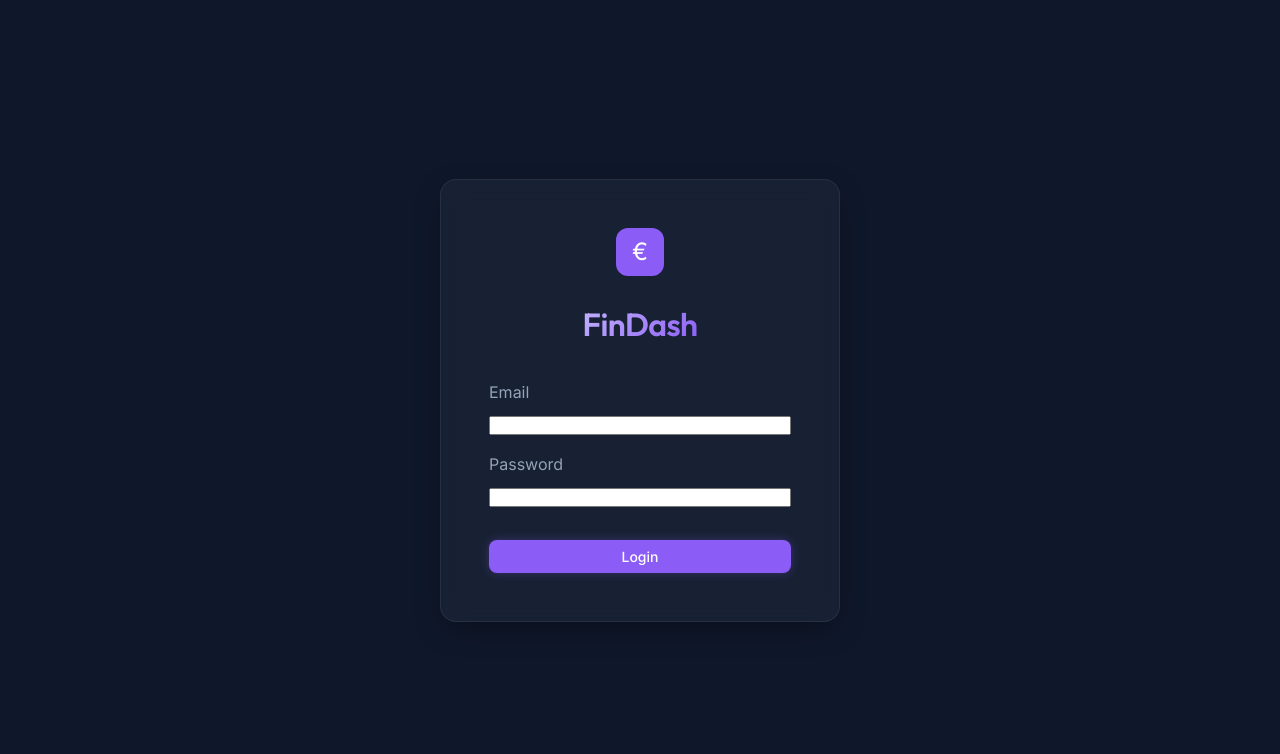
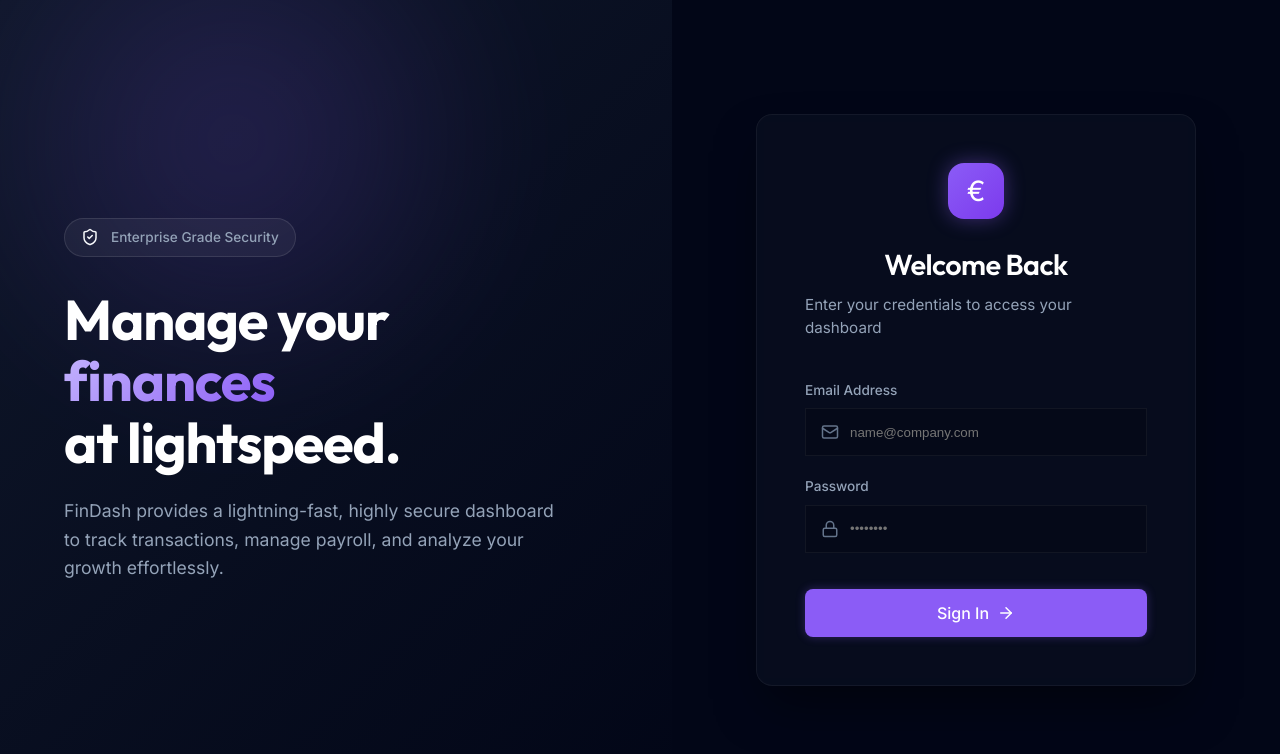
Before and after one commit to erikavetisyan19/swift-intergalactic-findash, a React (Vite) app: page /login in a window 1280 px wide. Shown: the top 754 px of the page. Built offline with nearby package versions, Linux system fonts and the light colour scheme; no server answers; the database is empty.

Commit message:
Redesign Login screen and remove Payment Method from Employee form

```diff
--- a/src/pages/Login.jsx
+++ b/src/pages/Login.jsx
@@ -3,6 +3,7 @@ import { useNavigate } from 'react-router-dom';
 import { useTranslation } from 'react-i18next';
 import { useAuth } from '../context/AuthContext';
 import { motion } from 'framer-motion';
+import { Mail, Lock, ArrowRight, ShieldCheck } from 'lucide-react';
 
 export const Login = () => {
     const [email, setEmail] = useState('');
@@ -27,48 +28,172 @@ export const Login = () => {
     };
 
     return (
-        <div style={{ display: 'flex', justifyContent: 'center', alignItems: 'center', minHeight: '100vh', background: 'var(--bg-dark)' }}>
+        <div style={{ display: 'flex', minHeight: '100vh', background: 'var(--bg-darker)' }}>
+
+            {/* Left Branding Panel - Hidden on Small Screens */}
+            <motion.div
+                initial={{ opacity: 0, x: -50 }}
+                animate={{ opacity: 1, x: 0 }}
+                transition={{ duration: 0.6, ease: "easeOut" }}
+                style={{
+                    flex: 1,
+                    display: typeof window !== 'undefined' && window.innerWidth > 768 ? 'flex' : 'none',
+                    flexDirection: 'column',
+                    justifyContent: 'center',
+                    padding: '4rem',
+                    position: 'relative',
+                    overflow: 'hidden',
+                    background: 'linear-gradient(135deg, rgba(15,23,42,1) 0%, rgba(2,6,23,1) 100%)'
+                }}
+            >
+                {/* Decorative Background Elements */}
+                <div style={{
+                    position: 'absolute',
+                    top: '-20%',
+                    left: '-10%',
+                    width: '600px',
+                    height: '600px',
+                    background: 'radial-gradient(circle, var(--primary-glow) 0%, transparent 70%)',
+                    filter: 'blur(60px)',
+                    opacity: 0.5,
+                    zIndex: 0
+                }} />
+
+                <div style={{ position: 'relative', zIndex: 1, maxWidth: '500px' }}>
+                    <div style={{ display: 'inline-flex', alignItems: 'center', gap: '0.75rem', padding: '0.5rem 1rem', background: 'rgba(255,255,255,0.05)', borderRadius: '999px', border: '1px solid rgba(255,255,255,0.1)', marginBottom: '2rem' }}>
+                        <ShieldCheck size={18} style={{ color: 'var(--success-color)' }} />
+                        <span style={{ fontSize: '0.85rem', fontWeight: 500, color: 'var(--text-secondary)' }}>Enterprise Grade Security</span>
+                    </div>
+
+                    <h1 style={{ fontSize: '3.5rem', lineHeight: 1.1, marginBottom: '1.5rem', fontWeight: 700 }}>
+                        <span style={{ color: 'white' }}>Manage your</span><br />
+                        <span className="text-gradient">finances</span><br />
+                        <span style={{ color: 'white' }}>at lightspeed.</span>
+                    </h1>
+
+                    <p style={{ fontSize: '1.1rem', color: 'var(--text-secondary)', lineHeight: 1.6 }}>
+                        FinDash provides a lightning-fast, highly secure dashboard to track transactions, manage payroll, and analyze your growth effortlessly.
+                    </p>
+                </div>
+            </motion.div>
+
+            {/* Right Login Form Panel */}
+            <div style={{
+                flex: 1,
+                display: 'flex',
+                justifyContent: 'center',
+                alignItems: 'center',
+                padding: '2rem',
+                position: 'relative',
+                zIndex: 1
+            }}>
                 <motion.div
                     initial={{ opacity: 0, y: 20 }}
                     animate={{ opacity: 1, y: 0 }}
+                    transition={{ duration: 0.4, delay: 0.2 }}
                     className="glass-panel"
-                style={{ padding: '3rem', width: '100%', maxWidth: '400px', display: 'flex', flexDirection: 'column', alignItems: 'center' }}
+                    style={{
+                        padding: '3rem',
+                        width: '100%',
+                        maxWidth: '440px',
+                        display: 'flex',
+                        flexDirection: 'column',
+                        border: '1px solid rgba(255,255,255,0.05)',
+                        background: 'rgba(15, 23, 42, 0.4)',
+                        boxShadow: '0 25px 50px -12px rgba(0, 0, 0, 0.5)'
+                    }}
                 >
-                <div style={{ width: '48px', height: '48px', borderRadius: '12px', background: 'var(--primary)', display: 'grid', placeItems: 'center', color: 'white', fontSize: '1.5rem', marginBottom: '1.5rem' }}>
+                    <div style={{ display: 'flex', flexDirection: 'column', alignItems: 'center', marginBottom: '2.5rem' }}>
+                        <div style={{ width: '56px', height: '56px', borderRadius: '16px', background: 'linear-gradient(135deg, var(--primary), var(--primary-hover))', display: 'grid', placeItems: 'center', color: 'white', fontSize: '1.75rem', marginBottom: '1.5rem', boxShadow: '0 0 20px var(--primary-glow)' }}>
                             €
                         </div>
-                <h1 className="text-gradient" style={{ fontSize: '2rem', marginBottom: '2rem' }}>FinDash</h1>
+                        <h2 style={{ fontSize: '1.8rem', fontWeight: 600, color: 'white', marginBottom: '0.5rem' }}>Welcome Back</h2>
+                        <p style={{ color: 'var(--text-secondary)', fontSize: '0.95rem' }}>Enter your credentials to access your dashboard</p>
+                    </div>
 
-                {error && <div style={{ background: 'var(--danger-color)20', color: 'var(--danger-color)', padding: '1rem', borderRadius: 'var(--radius-md)', marginBottom: '1.5rem', width: '100%', textAlign: 'center', fontSize: '0.9rem' }}>{error}</div>}
+                    {error && (
+                        <motion.div
+                            initial={{ opacity: 0, scale: 0.95 }}
+                            animate={{ opacity: 1, scale: 1 }}
+                            style={{ background: 'rgba(239, 68, 68, 0.1)', border: '1px solid rgba(239, 68, 68, 0.2)', color: 'var(--danger-color)', padding: '1rem', borderRadius: 'var(--radius-md)', marginBottom: '1.5rem', display: 'flex', alignItems: 'center', gap: '0.75rem', fontSize: '0.85rem' }}
+                        >
+                            <ShieldCheck size={16} />
+                            {error}
+                        </motion.div>
+                    )}
 
-                <form onSubmit={handleSubmit} style={{ width: '100%', display: 'flex', flexDirection: 'column', gap: '1rem' }}>
+                    <form onSubmit={handleSubmit} style={{ width: '100%', display: 'flex', flexDirection: 'column', gap: '1.25rem' }}>
                         <div>
-                        <label style={{ display: 'block', marginBottom: '0.5rem', color: 'var(--text-secondary)' }}>Email</label>
+                            <label style={{ display: 'block', marginBottom: '0.5rem', fontSize: '0.85rem', fontWeight: 500, color: 'var(--text-secondary)' }}>Email Address</label>
+                            <div style={{ position: 'relative' }}>
+                                <Mail size={18} style={{ position: 'absolute', left: '1rem', top: '50%', transform: 'translateY(-50%)', color: 'var(--text-muted)' }} />
                                 <input
                                     type="email"
                                     className="input"
                                     required
+                                    placeholder="name@company.com"
                                     value={email}
                                     onChange={(e) => setEmail(e.target.value)}
-                            style={{ width: '100%' }}
+                                    style={{
+                                        width: '100%',
+                                        paddingLeft: '2.75rem',
+                                        height: '48px',
+                                        background: 'rgba(0,0,0,0.2)',
+                                        border: '1px solid rgba(255,255,255,0.05)',
+                                        color: 'white'
+                                    }}
                                 />
                             </div>
+                        </div>
+
                         <div>
-                        <label style={{ display: 'block', marginBottom: '0.5rem', color: 'var(--text-secondary)' }}>Password</label>
+                            <div style={{ display: 'flex', justifyContent: 'space-between', alignItems: 'center', marginBottom: '0.5rem' }}>
+                                <label style={{ fontSize: '0.85rem', fontWeight: 500, color: 'var(--text-secondary)' }}>Password</label>
+                            </div>
+                            <div style={{ position: 'relative' }}>
+                                <Lock size={18} style={{ position: 'absolute', left: '1rem', top: '50%', transform: 'translateY(-50%)', color: 'var(--text-muted)' }} />
                                 <input
                                     type="password"
                                     className="input"
                                     required
+                                    placeholder="••••••••"
                                     value={password}
                                     onChange={(e) => setPassword(e.target.value)}
-                            style={{ width: '100%' }}
+                                    style={{
+                                        width: '100%',
+                                        paddingLeft: '2.75rem',
+                                        height: '48px',
+                                        background: 'rgba(0,0,0,0.2)',
+                                        border: '1px solid rgba(255,255,255,0.05)',
+                                        color: 'white'
+                                    }}
                                 />
                             </div>
-                    <button type="submit" disabled={loading} className="btn btn-primary" style={{ width: '100%', justifyContent: 'center', marginTop: '1rem' }}>
-                        {loading ? 'Logging in...' : 'Login'}
+                        </div>
+
+                        <button
+                            type="submit"
+                            disabled={loading}
+                            className="btn btn-primary"
+                            style={{
+                                width: '100%',
+                                height: '48px',
+                                justifyContent: 'center',
+                                marginTop: '1rem',
+                                fontSize: '1rem',
+                                opacity: loading ? 0.7 : 1,
+                                transition: 'all 0.2s'
+                            }}
+                        >
+                            {loading ? 'Authenticating...' : (
+                                <>
+                                    Sign In <ArrowRight size={18} />
+                                </>
+                            )}
                         </button>
                     </form>
                 </motion.div>
             </div>
+        </div>
     );
 };
```
Also changed, not shown: src/pages/Payroll.jsx (+6 -19 lines). Lines whose indentation alone changed are shown as unchanged.
